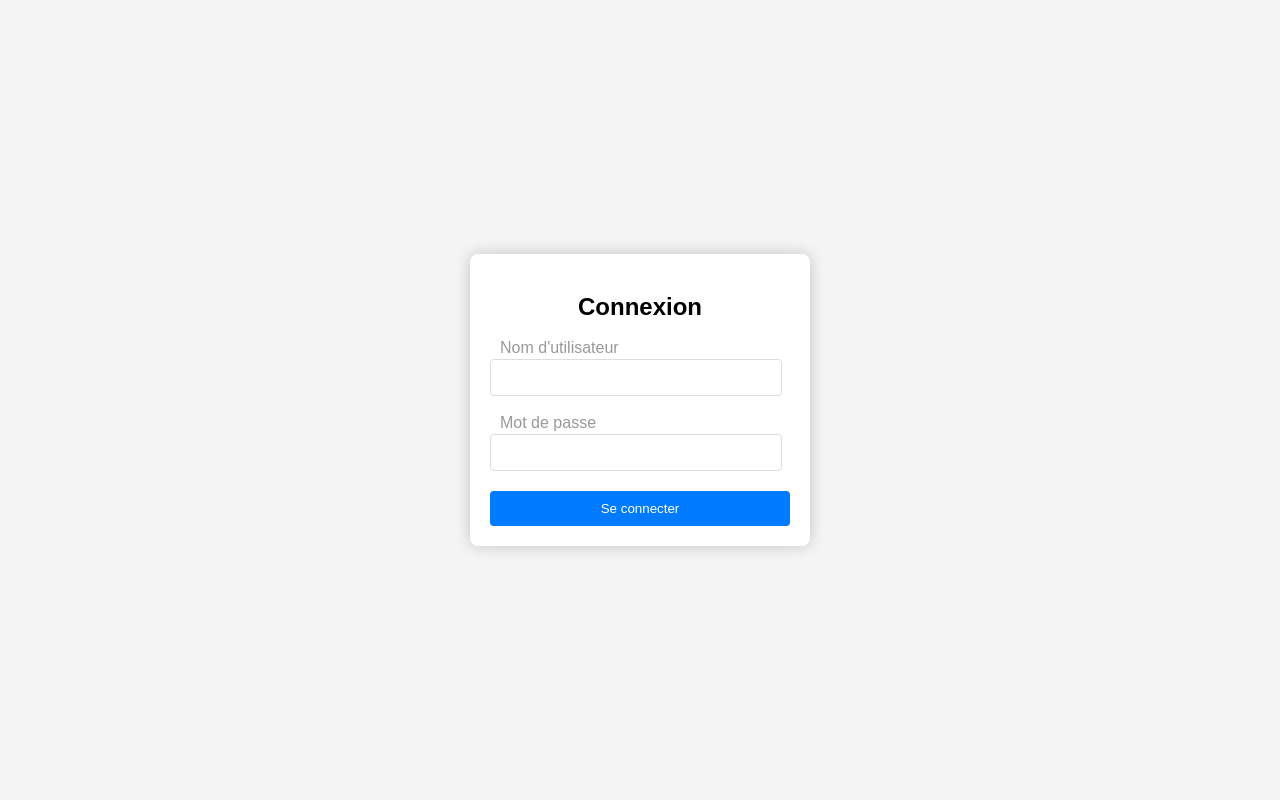
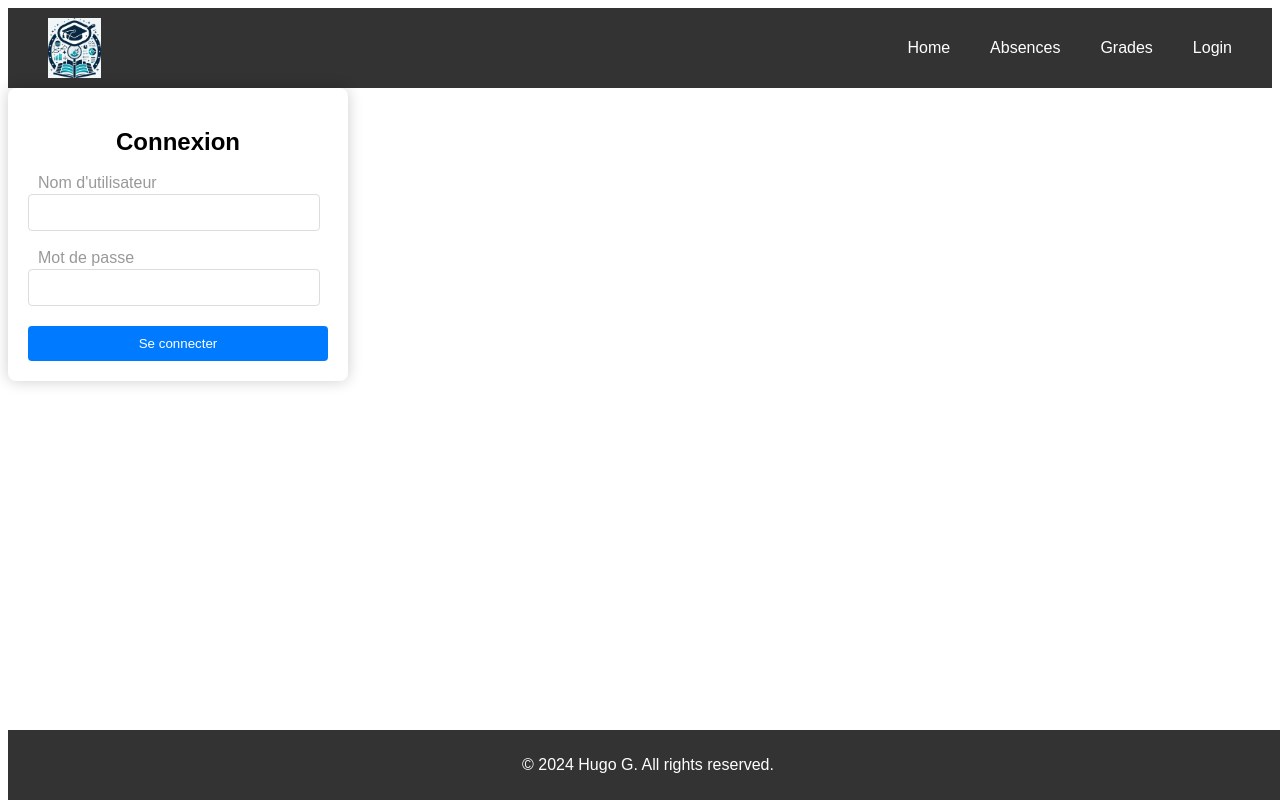
Before and after one commit to hugo-gclvs/api-oge, a Django app: page /accounts/login/ in a window 1280 px wide. Run offline with Django 4.2, Linux system fonts and the light colour scheme.

Commit message:
Correctly implement abse template for each html page

```diff
--- a/OGEStatLab/accounts/static/accounts/css/styles.css
+++ b/OGEStatLab/accounts/static/accounts/css/styles.css
@@ -1,14 +1,3 @@
-body {
-    font-family: Arial, sans-serif;
-    background-color: #f4f4f4;
-    margin: 0;
-    padding: 0;
-    display: flex;
-    justify-content: center;
-    align-items: center;
-    height: 100vh;
-}
-
 .login-container {
     width: 300px;
     background: white;
--- a/OGEStatLab/accounts/templates/accounts/login.html
+++ b/OGEStatLab/accounts/templates/accounts/login.html
@@ -1,13 +1,14 @@
-<!DOCTYPE html>
-<html lang="en">
-<head>
-    <meta charset="UTF-8">
-    <meta name="viewport" content="width=device-width, initial-scale=1.0">
-    <title>Connexion</title>
+{% extends 'base.html' %}
+
+{% block title %}Login{% endblock %}
+
+{% block extra_css %}
     {% load static %}
     <link rel="stylesheet" href="{% static 'accounts/css/styles.css' %}">
-</head>
-<body>
+{% endblock %}
+
+{% block content %}
+
     <div class="login-container">
         <!-- Mise à jour de l'action pour pointer vers la vue de connexion de 'accounts' -->
         <form action="{% url 'accounts:login' %}" method="post">
@@ -31,5 +32,5 @@
             <button type="submit">Se connecter</button>
         </form>
     </div>
-</body>
-</html>
+
+{% endblock %}
--- /dev/null
+++ b/OGEStatLab/static/css/styles.css
@@ -0,0 +1,85 @@
+
+body {
+    font-family: Arial, sans-serif;
+}
+
+header {
+    background-color: #333;
+    color: white;
+    padding: 10px 0;
+}
+
+nav .menu {
+    list-style: none;
+    padding: 0;
+    margin: 0;
+    display: flex;
+    justify-content: center;
+}
+
+nav .menu li {
+    padding: 0 20px;
+}
+
+nav .menu li a {
+    color: white;
+    text-decoration: none;
+    display: block;
+}
+
+nav .menu .dropdown:hover .dropdown-content {
+    display: block;
+}
+
+nav .menu .dropdown .dropdown-content {
+    display: none;
+    position: absolute;
+    background-color: #444;
+    min-width: 160px;
+    box-shadow: 0px 8px 16px 0px rgba(0,0,0,0.2);
+    z-index: 1;
+}
+
+nav .menu .dropdown .dropdown-content li {
+    padding: 12px 16px;
+}
+
+nav .menu .dropdown .dropdown-content li a {
+    color: white;
+    text-decoration: none;
+    display: block;
+}
+
+footer {
+    background-color: #333;
+    color: white;
+    text-align: center;
+    padding: 10px 0;
+    position: absolute;
+    bottom: 0;
+    width: 100%;
+}
+
+@media screen and (max-width: 600px) {
+    nav .menu {
+        flex-direction: column;
+    }
+    nav .menu li {
+        text-align: center;
+        padding: 10px 0;
+    }
+}
+
+.logo {
+    height: 60px;
+    margin-left: 20px;
+    display: inline-block;
+    vertical-align: middle;
+}
+
+nav {
+    display: flex;
+    justify-content: space-between;
+    align-items: center;
+    padding: 0 20px;
+}
--- /dev/null
+++ b/OGEStatLab/templates/base.html
@@ -0,0 +1,56 @@
+<!DOCTYPE html>
+<html lang="en">
+
+<head>
+    <meta charset="UTF-8">
+    <meta name="viewport" content="width=device-width, initial-scale=1.0">
+    <title>{% block title %}OGEStatLab{% endblock %}</title>
+    {% load static %}
+    <link rel="stylesheet" href="{% static 'css/styles.css' %}">
+    {% block extra_css %}{% endblock %}
+</head>
+
+<body>
+    <header>
+        <nav>
+            <img src="{% static 'images/logo.png' %}" alt="Logo" class="logo" />
+            <ul class="menu">
+                <li><a href="{% url 'accounts:welcome_page' %}">Home</a></li>
+                <li class="dropdown">
+                    <a href="{% url 'absences:welcome_page' %}">Absences</a>
+                    <ul class="dropdown-content">
+                        <li><a href="{% url 'accounts:welcome_page' %}">All</a></li>
+                        <li><a href="#statistics-absences">Statistics</a></li>
+                        <li><a href="#leaderboard-absences">Leaderboard</a></li>
+                    </ul>
+                </li>
+                <li class="dropdown">
+                    <a href="#grades">Grades</a>
+                    <ul class="dropdown-content">
+                        <li><a href="#all-grades">All</a></li>
+                        <li><a href="#statistics-grades">Statistics</a></li>
+                        <li><a href="#leaderboard-grades">Leaderboard</a></li>
+                    </ul>
+                </li>
+                {% if user.is_authenticated %}
+                <li class="login"><a href="{% url 'accounts:logout' %}">Logout</a></li>
+                {% else %}
+                <li class="login"><a href="{% url 'accounts:login' %}">Login</a></li>
+                {% endif %}
+
+            </ul>
+        </nav>
+    </header>
+
+    <main>
+        {% block content %}
+
+        {% endblock %}
+    </main>
+
+    <footer>
+        <p>&copy; 2024 Hugo G. All rights reserved.</p>
+    </footer>
+</body>
+
+</html>
```
